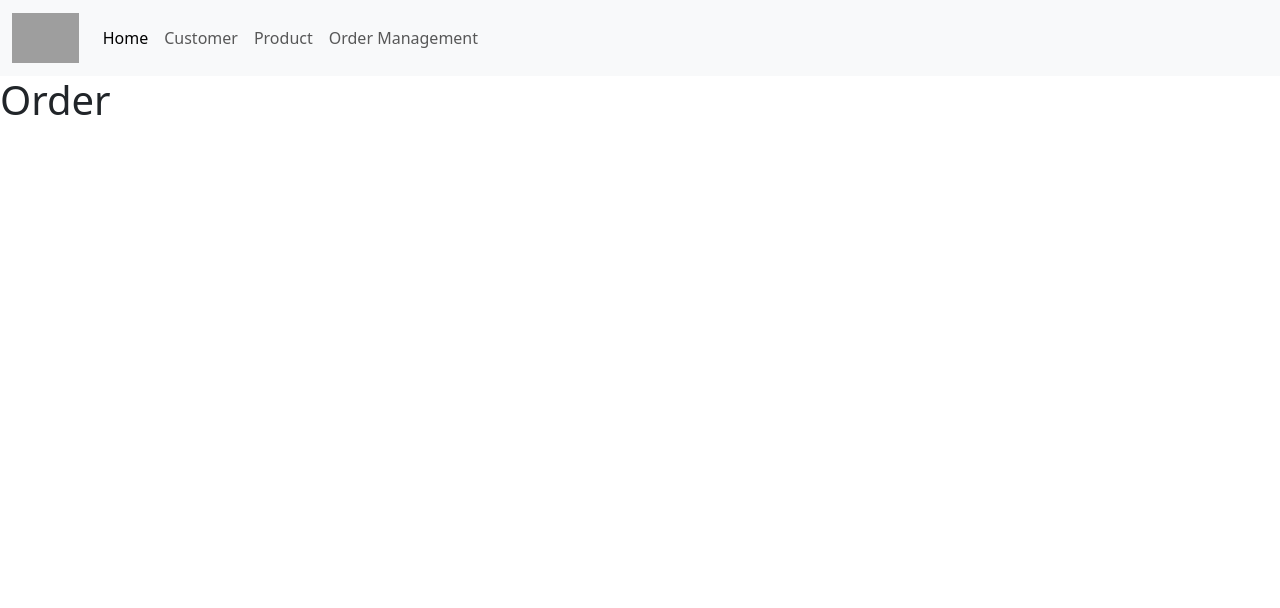
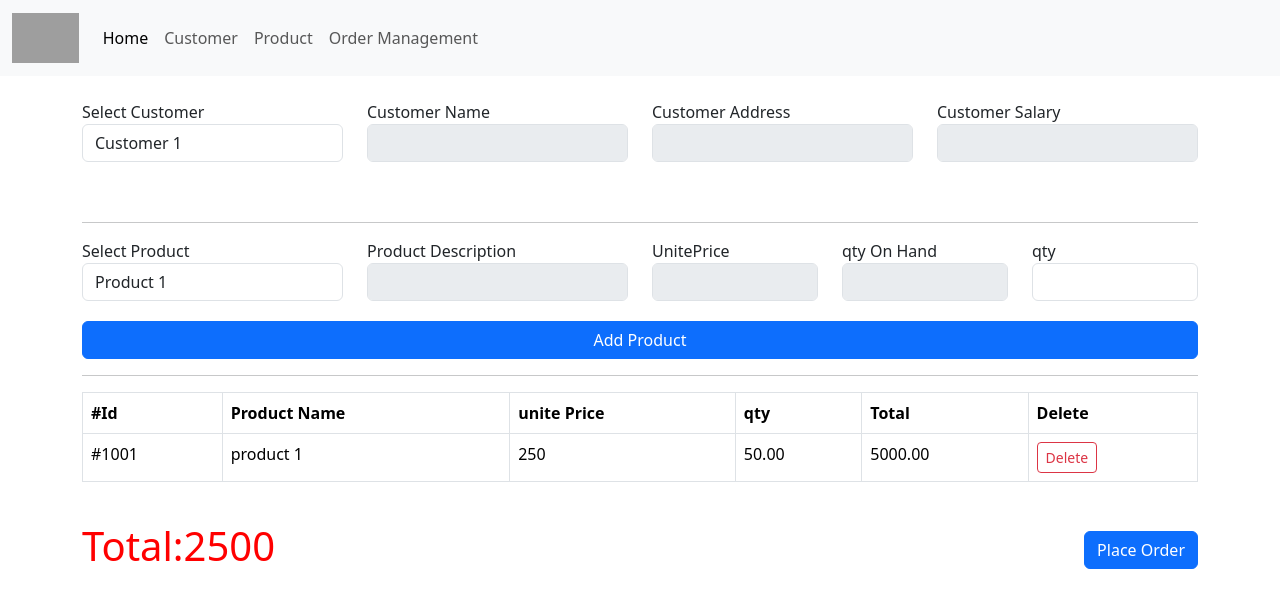
Before and after one commit to SalmanMohammed2001/pos-react, a React (Vite) app: page /order in a window 1280 px wide. Shown: the top 608 px of the page. Built offline with nearby package versions, Linux system fonts and the light colour scheme; grey boxes are pictures that could not be loaded.

Commit message:
PlaceOrder initialize

```diff
--- a/src/App.css
+++ b/src/App.css
@@ -1,3 +1,4 @@
 .logo{
     height: 50px;
+
 }
--- a/src/components/Order.tsx
+++ b/src/components/Order.tsx
@@ -1,8 +1,147 @@
+import React from "react";
 
 function Order(){
+    const styleObj:React.CSSProperties={
+        marginBottom:'20px'
+    }
+
+    const bottomContext:React.CSSProperties={
+        width:'100%',
+        display:'flex',
+        alignItems:'center',
+        justifyContent:'space-between'
+}
+    const totalText:React.CSSProperties={
+     color:'red',
+        margin:'0'
+    }
     return(
         <div>
-            <h1>Order</h1>
+            <br/>
+
+            <div className="container">
+                <div className="row">
+                    <div className="col-12 col-sm-6 col-md-3" style={styleObj}>
+                        <div className="form-group">
+                            <label htmlFor="customer">Select Customer</label>
+                            <select  id='customer' className='form-control'>
+                                <option value="#" disabled  defaultValue='Use Option'>Use Option</option>
+                                <option value="#">Customer 1</option>
+                                <option value="#">Customer 2</option>
+                            </select>
+                        </div>
+                    </div>
+                    <div className="col-12 col-sm-6 col-md-3">
+                        <div className="form-group">
+                            <label htmlFor="customername">Customer Name</label>
+                            <input type="text" disabled className="form-control" id='customerName'/>
+                        </div>
+                    </div>
+                    <div className="col-12 col-sm-6 col-md-3">
+                        <div className="form-group">
+                            <label htmlFor="customerAddress">Customer Address</label>
+                            <input type="text"  disabled className="form-control" id='customerAddes'/>
+                        </div>
+                    </div>
+                    <div className="col-12 col-sm-6 col-md-3">
+                        <div className="form-group">
+                            <label htmlFor="customerSalary">Customer Salary</label>
+                            <input type="number" disabled className="form-control" id='customerSalary'/>
+                        </div>
+                    </div>
+                </div>
+                <br/>
+                <hr/>
+                <div className="row">
+
+                    <div className="col-12 col-sm-6 col-md-3" style={styleObj}>
+                        <div className="form-group">
+                            <label htmlFor="product">Select Product</label>
+                            <select  id='product' className='form-control'>
+                                <option value="#" disabled  defaultValue='Use Option'>Use Option</option>
+                                <option value="#">Product 1</option>
+                                <option value="#">Product 2</option>
+                            </select>
+                        </div>
+                    </div>
+                    <div className="col-12 col-sm-6 col-md-3" style={styleObj}>
+                        <div className="form-group">
+                            <label htmlFor="description">Product Description</label>
+                            <input type="text" disabled className="form-control" id='description'/>
+                        </div>
+                    </div>
+                    <div className="col-12 col-sm-6 col-md-2" style={styleObj}>
+                        <div className="form-group">
+                            <label htmlFor="price">UnitePrice</label>
+                            <input type="number" disabled className="form-control" id='price'/>
+                        </div>
+                    </div>
+                    <div className="col-12 col-sm-6 col-md-2" style={styleObj}>
+                        <div className="form-group">
+                            <label htmlFor="qtyonHand">qty On Hand</label>
+                            <input type="number" disabled className="form-control" id='qtyonHand'/>
+                        </div>
+                    </div>
+
+                    <div className="col-12 col-sm-6 col-md-2" style={styleObj}>
+                        <div className="form-group">
+                            <label htmlFor="qty">qty</label>
+                            <input type="number" className="form-control" id='qty'/>
+                        </div>
+                    </div>
+
+                </div>
+
+                <div className="row">
+                    <div className="col-12">
+                        <button className='btn btn-primary col-12'>Add  Product</button>
+                    </div>
+                </div>
+                <hr/>
+                <div className="row">
+                    <div className="col-12">
+                        <table className='table table-hover table-bordered'>
+                            <thead>
+                            <tr>
+                                <th>#Id</th>
+                                <th>Product Name</th>
+                                <th>unite Price</th>
+                                <th>qty</th>
+                                <th>Total</th>
+                                <th>Delete</th>
+
+                            </tr>
+                            </thead>
+                            <tbody>
+                            <tr>
+                                <td>#1001</td>
+                                <td>product 1</td>
+                                <td>250</td>
+                                <td>50.00</td>
+                                <td>5000.00</td>
+                                <td>
+                                    <button className='btn btn-outline-danger btn-sm'>Delete</button>
+                                </td>
+                            </tr>
+                            </tbody>
+                        </table>
+
+                        <br/>
+
+                        <div className="bottom-context" style={bottomContext}>
+
+                            <div className="total-outer" style={totalText}>
+                                <h1>
+                                    Total:2500
+                                </h1>
+                            </div>
+                            <div className="place-order-button-context">
+                                <button className='btn btn-primary '>Place Order</button>
+                            </div>
+                        </div>
+                    </div>
+                </div>
+            </div>
         </div>
     )
 }
```
